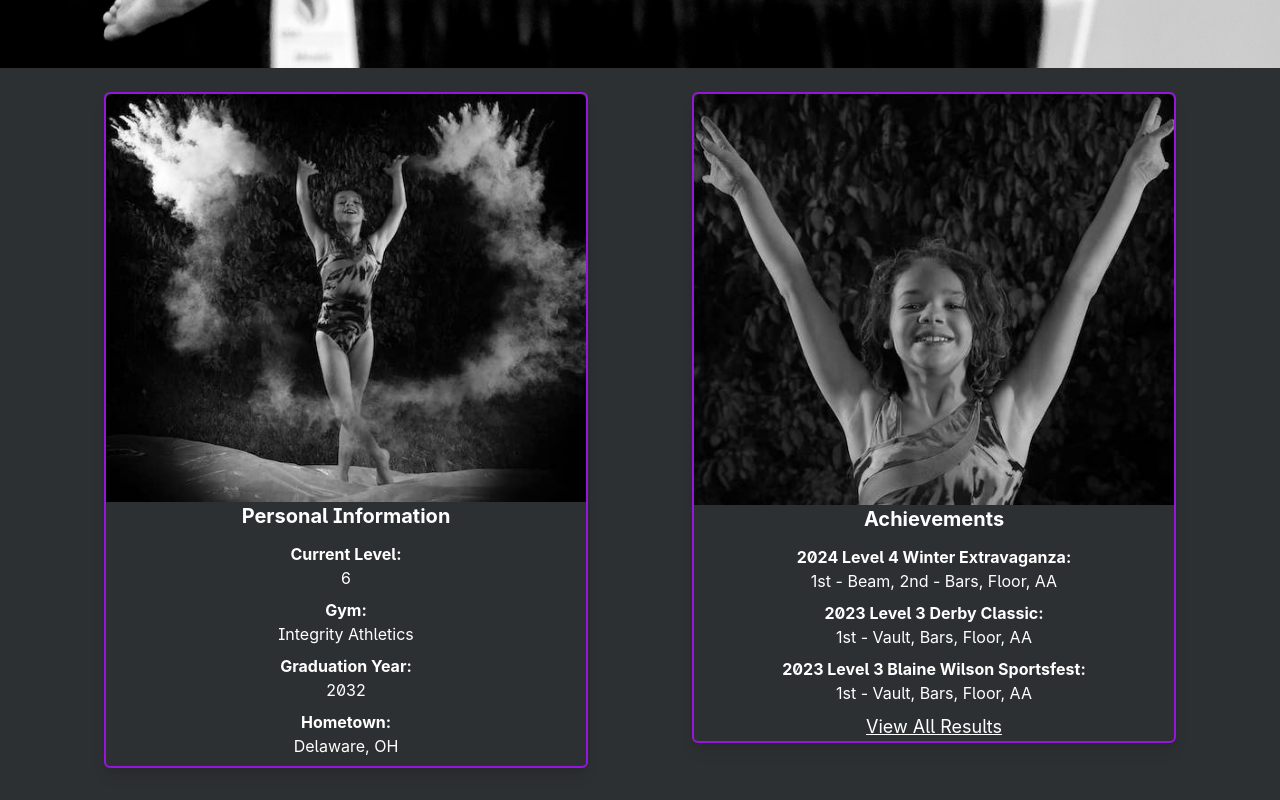
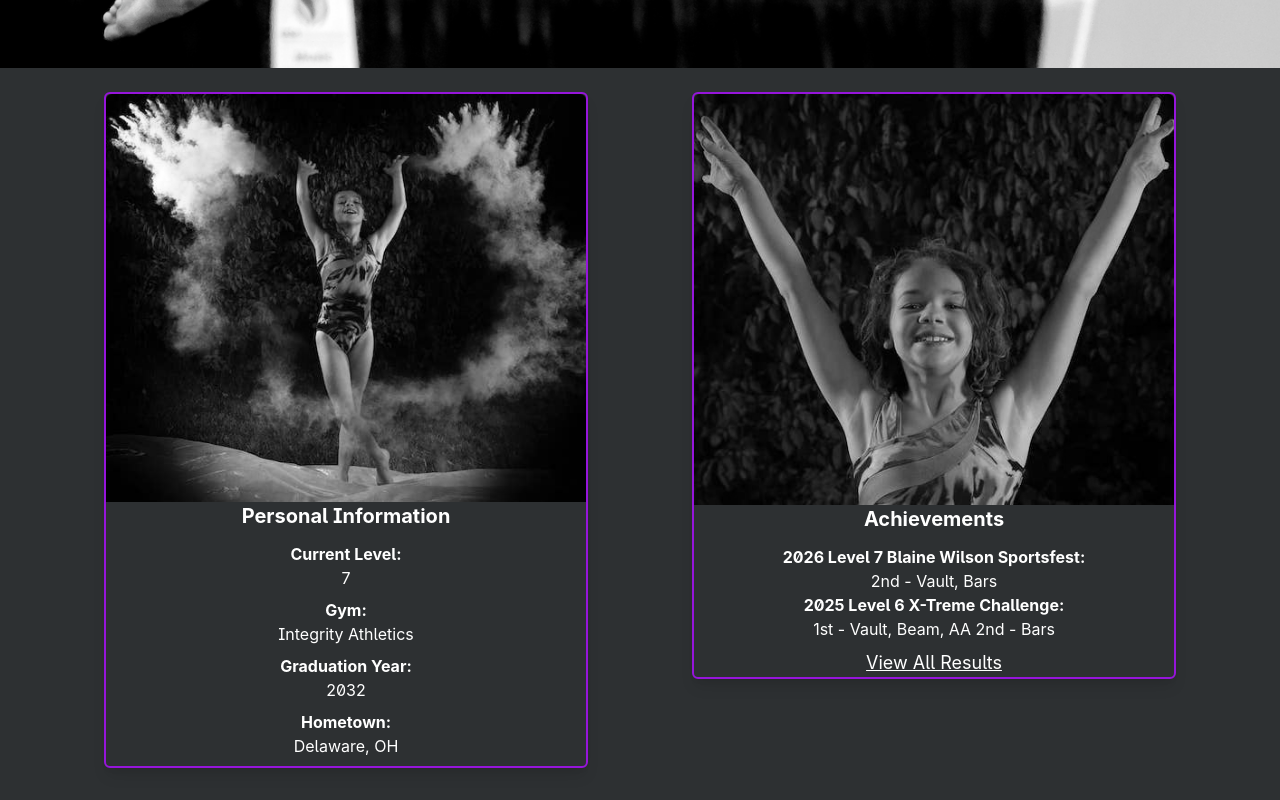
Before and after one commit to StylesTrip/gymnastics-ui, a Next.js app: page / in a window 1280 px wide. Shown: the part 546-1346 px from the top of the page. Built offline with nearby package versions, Linux system fonts and the light colour scheme.

Commit message:
Updating home page with latest level and updated achievements

```diff
--- a/src/app/page.jsx
+++ b/src/app/page.jsx
@@ -6,7 +6,7 @@ import Link from 'next/link';
 import AppBar from '@/components/appbar/AppBar';
 
 export const metadata = {
-    title: 'Emma Turinsky - Gymnast Web Page',
+    title: 'Emma Turinsky - Gymnast Profile',
 };
 
 export default function Home() {
@@ -46,7 +46,7 @@ export default function Home() {
                             </h6>
                             <dl className="mb-2">
                                 <dt className="font-bold">Current Level:</dt>
-                                <dd>6</dd>
+                                <dd>7</dd>
                             </dl>
                             <dl className="mb-2">
                                 <dt className="font-bold">Gym:</dt>
@@ -74,21 +74,13 @@ export default function Home() {
                             </h6>
                             <dl className="mb-2">
                                 <dt className="font-bold">
-                                    2024 Level 4 Winter Extravaganza:
+                                    2026 Level 7 Blaine Wilson Sportsfest:
                                 </dt>
-                                <dd>1st - Beam, 2nd - Bars, Floor, AA</dd>
-                            </dl>
-                            <dl className="mb-2">
+                                <dd>2nd - Vault, Bars</dd>
                                 <dt className="font-bold">
-                                    2023 Level 3 Derby Classic:
+                                    2025 Level 6 X-Treme Challenge:
                                 </dt>
-                                <dd>1st - Vault, Bars, Floor, AA</dd>
-                            </dl>
-                            <dl className="mb-2">
-                                <dt className="font-bold">
-                                    2023 Level 3 Blaine Wilson Sportsfest:
-                                </dt>
-                                <dd>1st - Vault, Bars, Floor, AA</dd>
+                                <dd>1st - Vault, Beam, AA 2nd - Bars</dd>
                             </dl>
                             <Link
                                 href="/results"
```
